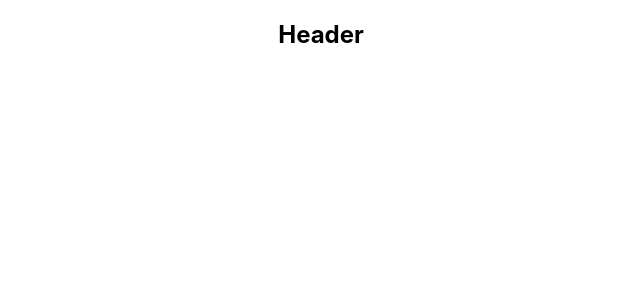
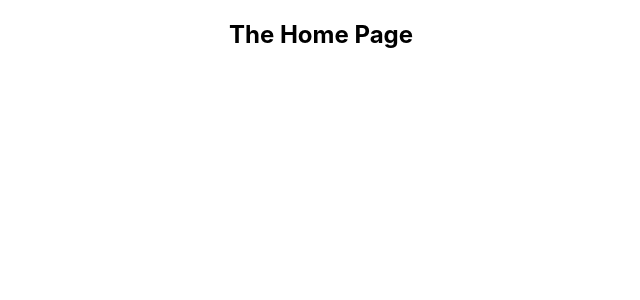
Before and after one commit to ellenupark/digital-teaching-desk-frontend, a React (Create React App) app: page / in a window 1280 px wide. Shown: the top 300 px of the page, without its empty margins (319-959 px from the left). Built offline with nearby package versions, Linux system fonts and the light colour scheme.

Commit message:
Added routes

```diff
--- a/package.json
+++ b/package.json
@@ -8,6 +8,7 @@
     "@testing-library/user-event": "^12.1.10",
     "react": "^17.0.1",
     "react-dom": "^17.0.1",
+    "react-router-dom": "^5.2.0",
     "react-scripts": "4.0.2",
     "web-vitals": "^1.0.1"
   },
--- a/src/App.js
+++ b/src/App.js
@@ -1,11 +1,24 @@
+import React from 'react';
 import './App.css';
+import {
+  BrowserRouter as Router,
+  Switch,
+  Route
+} from 'react-router-dom';
+import HomePage from './containers/HomePage'
+import ArticleContainer from './containers/ArticleContainer'
 
-function App() {
+const App = () => {
   return (
-    <div className="App">
-      <h2>Header</h2>
-    </div>
+    <Router>
+      <div className="App">
+        <Switch>
+          <Route exact path='/' component={HomePage} />
+          <Route exact path='/articles/:id' component={ArticleContainer} />
+        </Switch>
+      </div>
+    </Router>
   );
-}
+};
 
 export default App;
--- /dev/null
+++ b/src/containers/ArticleContainer.js
@@ -0,0 +1,11 @@
+import React from 'react';
+
+const ArticleContainer = () => {
+    return (
+        <div>
+            <h2>Articles</h2>
+        </div>
+    );
+};
+
+export default ArticleContainer;
--- /dev/null
+++ b/src/containers/HomePage.js
@@ -0,0 +1,11 @@
+import React from 'react';
+
+const HomePage = () => {
+    return (
+        <div>
+            <h2>The Home Page</h2>
+        </div>
+    );
+};
+
+export default HomePage;
```
Also changed, not shown: src/containers/VideoContainer.js (added), 1 other file (tests, documents, lock files or other folders).
